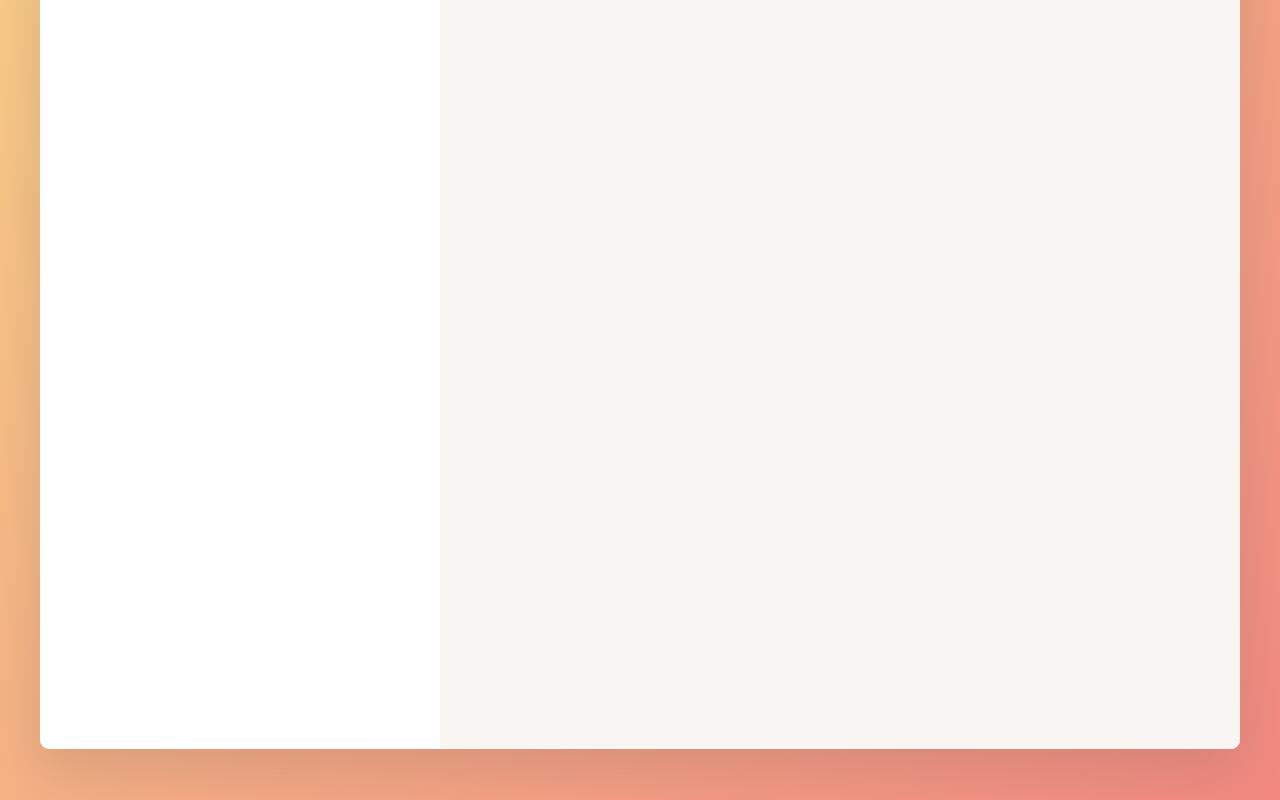
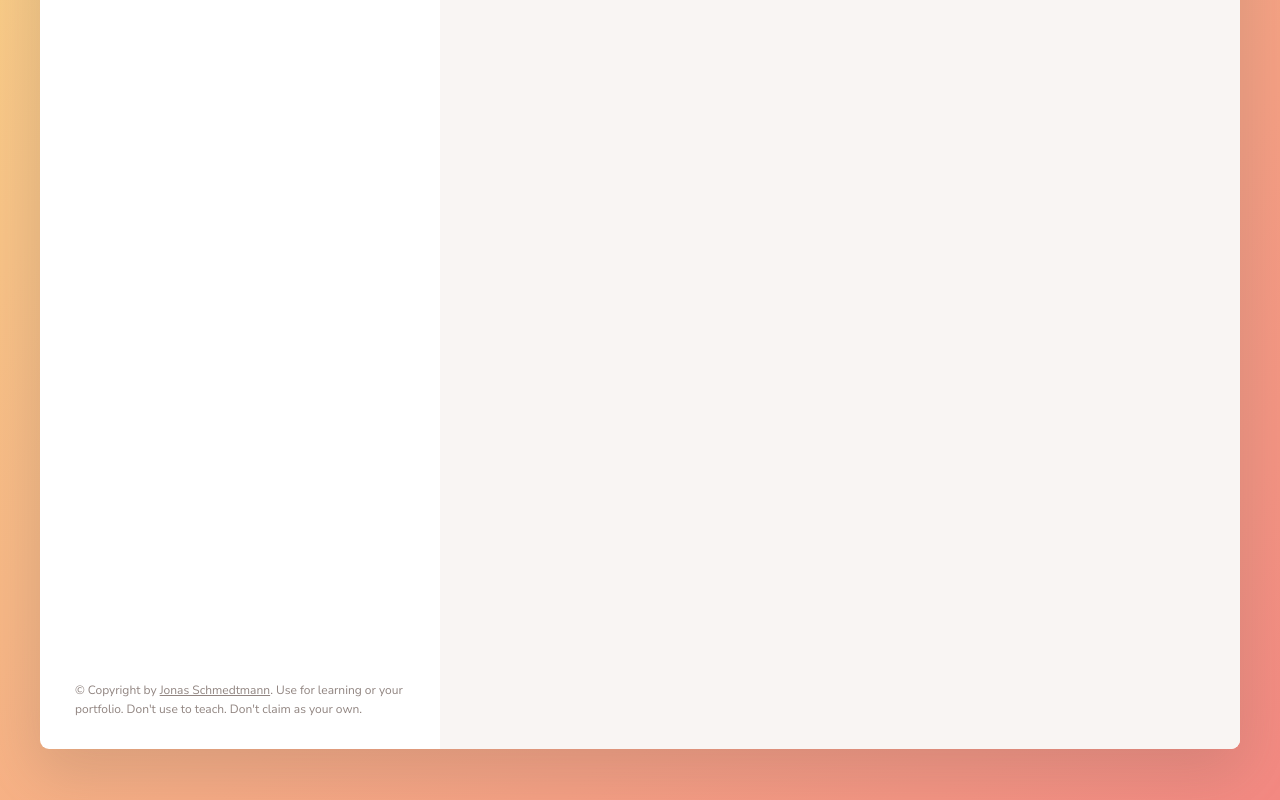
Before and after one commit to amanjdj/forkify-course-video, a website built with Parcel: page index.html in a window 1280 px wide. Shown: the part 472-1272 px from the top of the page. Built offline with nearby package versions, Linux system fonts and the light colour scheme.

Commit message:
Update index.html

```diff
--- a/index.html
+++ b/index.html
@@ -122,6 +122,16 @@
             </svg>
           </button> -->
         </div>
+         <p class="copyright">
+          &copy; Copyright by
+          <a
+            class="twitter-link"
+            target="_blank"
+            href="https://twitter.com/jonasschmedtman"
+            >Jonas Schmedtmann</a
+          >. Use for learning or your portfolio. Don't use to teach. Don't claim
+          as your own.
+        </p>
 
 
       </div>
```
